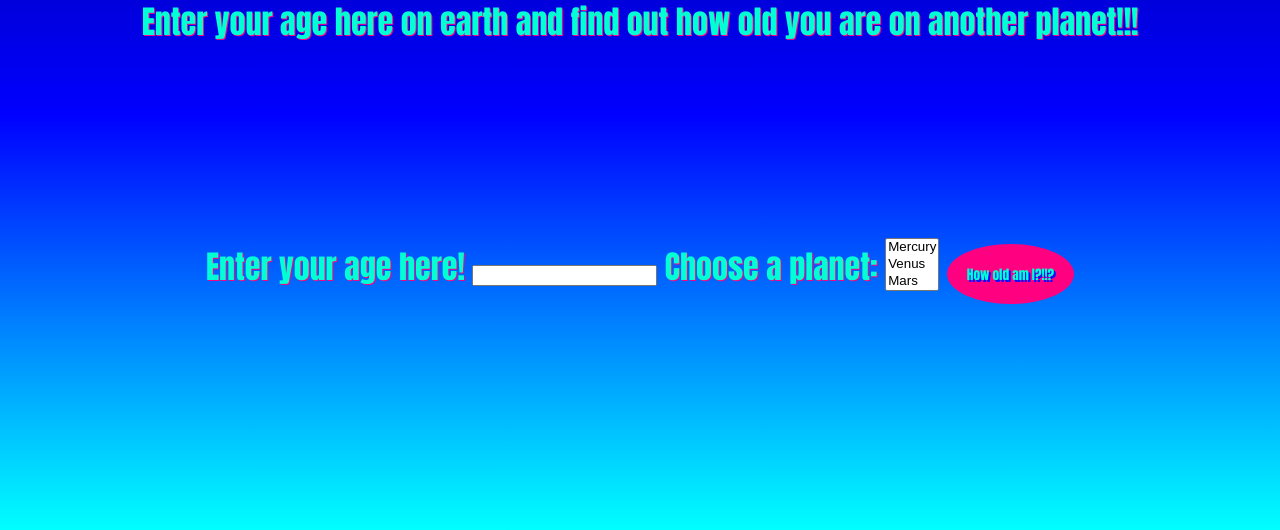
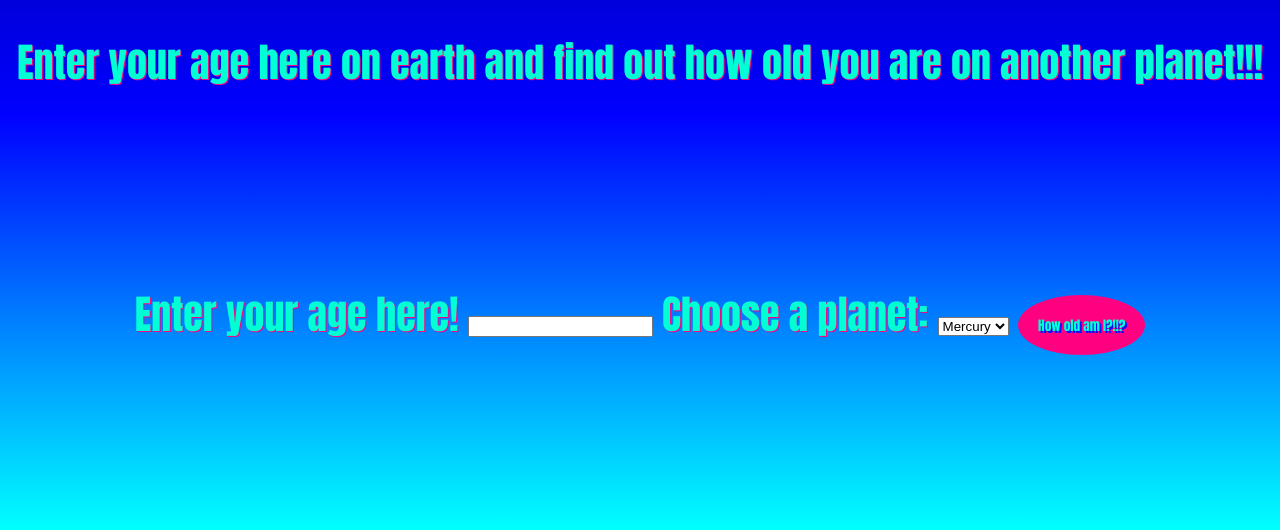
Before and after one commit to MaxwellMeyer/galactic-age, a website built with webpack: page src/index.html in a window 1280 px wide. Shown: the part 302-832 px from the top of the page. Built offline with nearby package versions, Linux system fonts and the light colour scheme.

Commit message:
switch to dropdown menu for planets

```diff
--- a/src/css/styles.css
+++ b/src/css/styles.css
@@ -2,7 +2,7 @@ body {
   background: linear-gradient(to top, cyan, blue, navy);
   height: 83vh;
   text-align: center;
-  font-size: 2rem;
+  font-size: 2.5rem;
   font-family: Impact, "Arial Narrow Bold", sans-serif;
   text-shadow: 1px 1px rgb(255, 0, 128);
   color: rgb(0, 255, 213);
--- a/src/index.html
+++ b/src/index.html
@@ -21,7 +21,7 @@
             <label for="userAge">Enter your age here!</label>
             <input id="userAge" type="number" />
             <label for="planet">Choose a planet:</label>
-            <select name="planet" id="planet" size="3">
+            <select name="planet" id="planet">
               <option value="mercury">Mercury</option>
               <option value="venus">Venus</option>
               <option value="mars">Mars</option>
```
